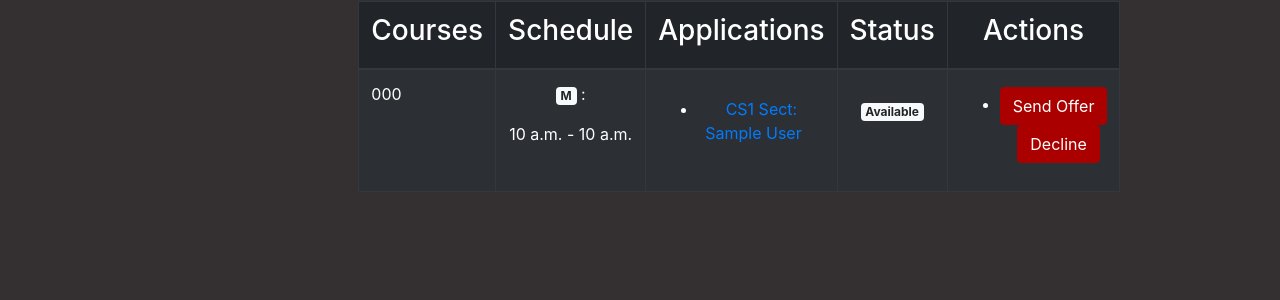
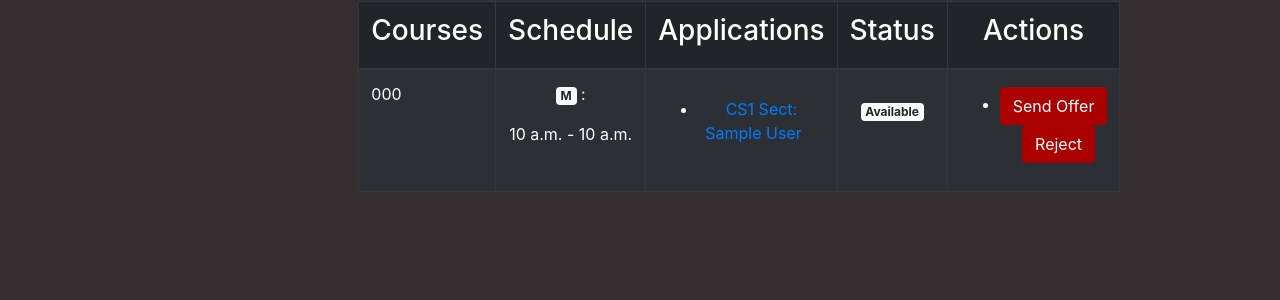
Before and after one commit to CSCI3356Spring2023/TeamFriday-, a Django app: template oursite/main/templates/main/Instructor_Summary.html in a window 1280 px wide. Shown: the part 250-550 px from the top of the page. Run offline with Django 4.2, Linux system fonts and the light colour scheme; the template is opened without the code that fills it: values that come from a table or form of the project are taken from there, others are empty; a user stored in the database is signed in; tables that the repository leaves empty hold one stand-in row (values such as "Sample post"); some libraries are stand-ins or nearby versions.

Commit message:
Instructor summary template wording

```diff
--- a/oursite/main/templates/main/Instructor_Summary.html
+++ b/oursite/main/templates/main/Instructor_Summary.html
@@ -98,11 +98,11 @@
                           <ul>
                         {%for app in course.applications.all %}
                         {% if app.status == 'Accepted' or app.status == 'Rejected' %}
-                            <li style="margin-top: 5px;"><a href="/instructor_summary" class="btn btn-success disabled">Send Offer</a><a href="/instructor_summary" class="btn btn-success disabled" style="margin-left: 10px;">Decline</a></li>
+                            <li style="margin-top: 5px;"><a href="/instructor_summary" class="btn btn-success disabled">Send Offer</a><a href="/instructor_summary" class="btn btn-success disabled" style="margin-left: 10px;">Reject</a></li>
                         {% elif app.status == 'Pending' or app.status == 'Unavailable'%}
-                            <li style="margin-top: 5px;"><a href="/instructor_summary" class="btn btn-success disabled">Send Offer</a><a href="/instructor_summary" class="btn btn-success disabled" style="margin-left: 10px;">Decline</a></li>
+                            <li style="margin-top: 5px;"><a href="/instructor_summary" class="btn btn-success disabled">Send Offer</a><a href="/instructor_summary" class="btn btn-success disabled" style="margin-left: 10px;">Reject</a></li>
                         {% else %}
-                            <li style="margin-top: 5px;"><a href="/instructor_summary" class="btn btn-success ">Send Offer</a><a href="/instructor_summary" class="btn btn-success" style="margin-left: 10px;">Decline</a></li>
+                            <li style="margin-top: 5px;"><a href="/instructor_summary" class="btn btn-success ">Send Offer</a><a href="/instructor_summary" class="btn btn-success" style="margin-left: 10px;">Reject</a></li>
                             {%endif%}
                           {%endfor%}
                           </ul>
```
